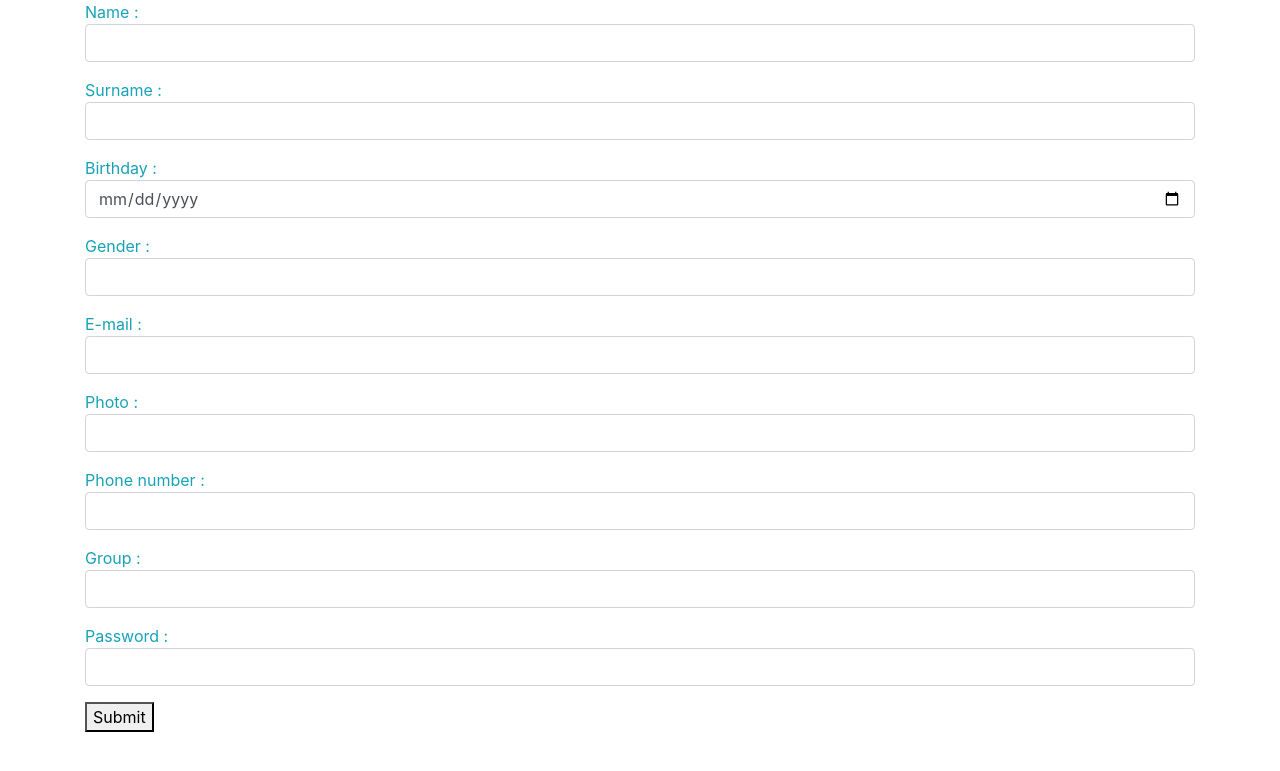
After one commit to Raiymbet/gamification-sdu-en3-04, a PHP site: page /registration_form.html in a window 1280 px wide. The commit adds this page. Shown: the top 771 px of the page. Run offline with PHP 8.4, Linux system fonts and the light colour scheme; some libraries are stand-ins or nearby versions.

Commit message:
registration and authorization

```diff
--- a/css/mystyle.css
+++ b/css/mystyle.css
@@ -14,7 +14,7 @@
 .border-left-solid {
     border-left: 1px solid #e4e4e4;
 }
-.col-md-3 {
+.my-col-md-3 {
     width: 23.8%;
     float: left;
     height: 400px;
@@ -24,11 +24,20 @@
     width: 100%;
     height: 30%;
     background-color: #ce8483;
+    border-radius: 5px;
+}
+.col-head-text {
+    text-align: center;
+    font-size: large;
+    font-weight: bold;
+    text-decoration: underline;
+    color: #ffffff;
 }
 .col-content {
     width:100%;
     height: 70%;
     background-color: #999999;
+    border-radius: 5px;
 }
 .carousel-control-fa-chevron {
     margin-top: 220px;
--- /dev/null
+++ b/registration_form.html
@@ -0,0 +1,57 @@
+<!DOCTYPE html>
+<html>
+<head lang="en">
+    <meta charset="utf-8">
+    <meta name="viewport" content="width=device-width, initial-scale=1">
+    <meta name="description" content="">
+    <meta name="author" content="">
+    <!-- Bootstrap-->
+    <link href="../../project/css/bootstrap.css" rel="stylesheet" media="screen">
+    <link href="css/font-awesome.css" rel="stylesheet">
+    <link href="css/mystyle.css" rel="stylesheet">
+    <title></title>
+</head>
+<body>
+<div class="container">
+    <form class="form-horizontal" method="post" action="registration.php">
+        <div class="form-group">
+            <span class="text-info"> Name : </span>
+            <input type="text" class="form-control" name="name">
+        </div>
+        <div class="form-group">
+            <span class="text-info"> Surname : </span>
+            <input type="text" class="form-control" name="surname">
+        </div>
+        <div class="form-group">
+            <span class="text-info"> Birthday : </span>
+            <input type="date" class="form-control" name="birthday">
+        </div>
+        <div class="form-group">
+            <span class="text-info"> Gender : </span>
+            <input type="text" class="form-control" name="gender">
+        </div>
+        <div class="form-group">
+            <span class="text-info"> E-mail : </span>
+            <input type="email" class="form-control" name="e_mail">
+        </div>
+        <div class="form-group">
+            <span class="text-info"> Photo : </span>
+            <input type="url" class="form-control" name="photo_url">
+        </div>
+        <div class="form-group">
+            <span class="text-info"> Phone number : </span>
+            <input type="tel" class="form-control" name="phone_number">
+        </div>
+        <div class="form-group">
+            <span class="text-info"> Group : </span>
+            <input type="text" class="form-control" name="group">
+        </div>
+        <div class="form-group">
+            <span class="text-info"> Password : </span>
+            <input type="password" class="form-control" name="password">
+        </div>
+        <button type="submit" name="submit">Submit</button>
+    </form>
+</div>
+</body>
+</html>
```
Also changed, not shown: authorization.php (added, +20 -0 lines), connect.php (added, +10 -0 lines), main_page.html (+24 -18 lines), registration.php (added, +45 -0 lines).
